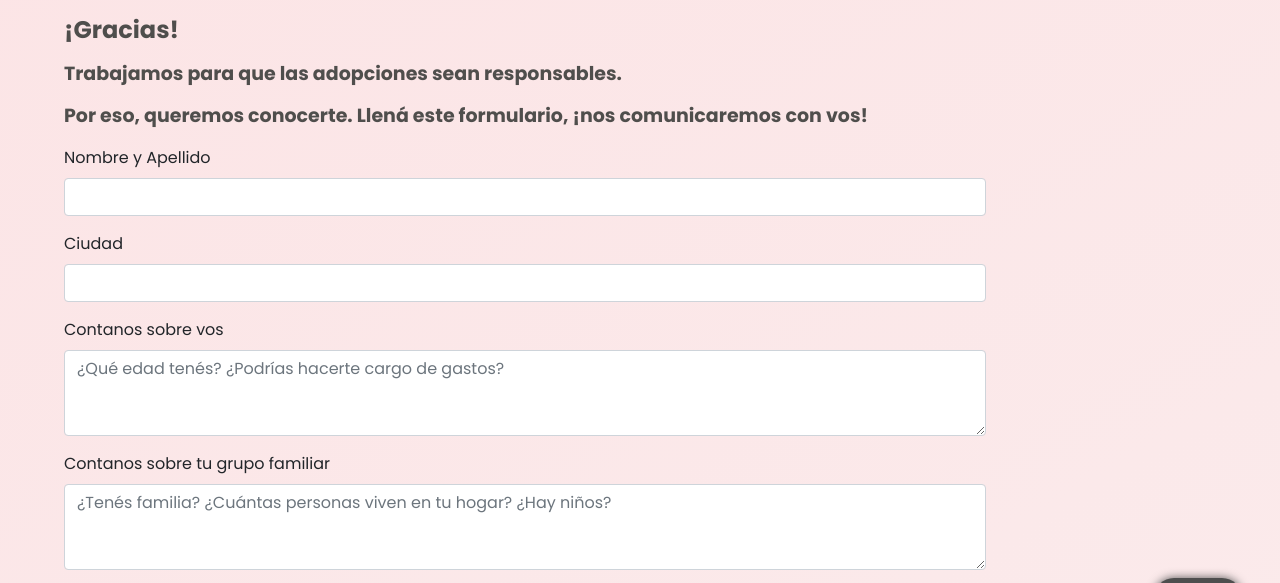
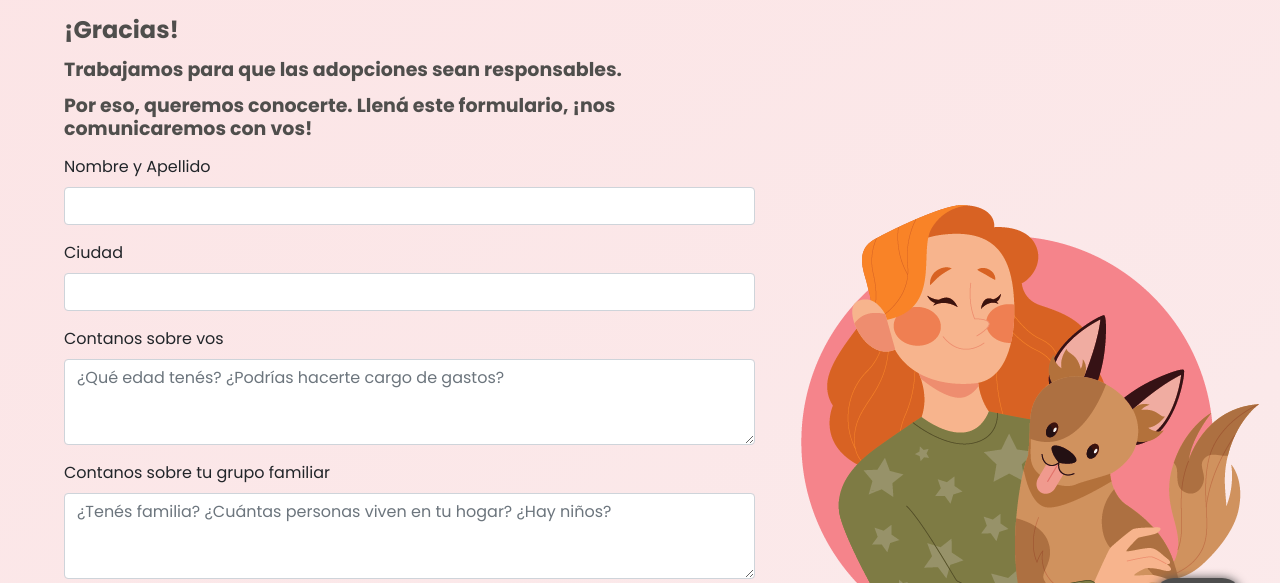
Before and after one commit to valen-gonzalez-07/adoptar, a website: page pages/adopta.html in a window 1280 px wide. Shown: the part 142-725 px from the top of the page. Drawn offline with nearby package versions, Linux system fonts and the light colour scheme.

Commit message:
Agregué ilustración en adopta.html

```diff
--- a/pages/adopta.html
+++ b/pages/adopta.html
@@ -144,8 +144,8 @@
 
 				</section>
 
-				<section class="animacionAdoptar">
-					<img src="../media/index-img-patitas.png" alt="Patitas de perro" title="Patitas de perro" />
+				<section class="imagenAdoptar">
+					<img src="../media/ilustracion-adoptar.png" alt="Adopción de mascotas" title="Adopción de mascotas" />
 				</section>
 
 			</section>
--- a/scss/estilos.scss
+++ b/scss/estilos.scss
@@ -382,28 +382,9 @@ $principal: texto, foto;
 }
 
 .seccionAdoptar {
-	display: flex;
-	flex-direction: row;
-	justify-content: space-between;
+	position: relative;
 }
 
-@keyframes patitas {
-	0% {
-		margin-top: 90%;
-	}
-
-	25% {
-		margin-top: 60%;
-	}
-
-	50% {
-		margin-top: 40%;
-	}
-
-	100% {
-		margin-top: 10%;
-	}
-}
 
 /* -- ADOPTAR -- */
 
@@ -543,7 +524,7 @@ $principal: texto, foto;
 		height: 140px;
 	}
 
-	.animacionAdoptar {
+	.imagenAdoptar {
 		display: none;
 	}
 
@@ -685,7 +666,7 @@ $principal: texto, foto;
 		margin-bottom: 1%;
 	}
 
-	.animacionAdoptar {
+	.imagenAdoptar {
 		display: none;
 	}
 
@@ -822,7 +803,7 @@ $principal: texto, foto;
 		height: 65px;
 	}
 
-	.animacionAdoptar {
+	.imagenAdoptar {
 		display: none;
 	}
 
@@ -966,7 +947,7 @@ $principal: texto, foto;
 		height: 175px;
 	}
 
-	.animacionAdoptar {
+	.imagenAdoptar {
 		display: none;
 	}
 
@@ -1124,16 +1105,18 @@ $principal: texto, foto;
 	}
 
 	.formularioAdoptar {
-		width: 80%;
+		width: 60%;
 	}
 
-	.animacionAdoptar {
-		width: 20%;
-		animation: patitas 3s ease-in infinite alternate;
+	.imagenAdoptar{
+		width: 35%;
+		position: absolute;
+		top: 15%;
+		right: 1%;
 	}
 
-	.animacionAdoptar img {
-		width: 100px;
+	.imagenAdoptar img {
+		width: auto;
 	}
 
 	.imagen-refugios-principal img {
```
Also changed, not shown: pages/transita.html (+1 -1 lines), css/estilos.css, media/ilustracion-adoptar.png (added).
